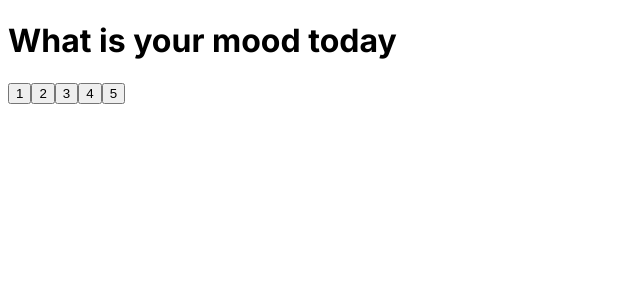
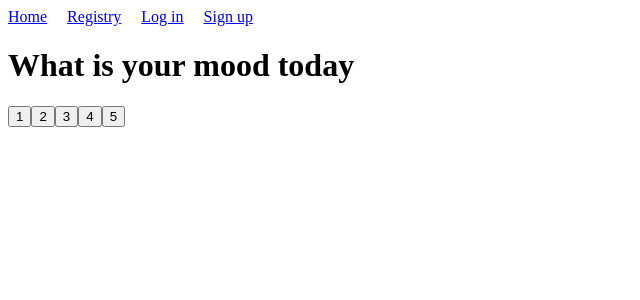
Before and after one commit to llopezin/mood_tracker, a Next.js app in the folder app/: page / in a window 1280 px wide. Shown: the top 300 px of the page, without its empty margins (0-640 px from the left). Built offline with nearby package versions, Linux system fonts and the light colour scheme; what @apollo/experimental-nextjs-app-support would draw is missing.

Commit message:
feat: includes main navigation through layout

```diff
--- a/app/src/app/layout.tsx
+++ b/app/src/app/layout.tsx
@@ -2,6 +2,7 @@ import "./globals.css";
 
 import { Inter } from "next/font/google";
 import type { Metadata } from "next";
+import { MainNav } from "@/components/mainNav";
 
 const inter = Inter({ subsets: ["latin"] });
 
@@ -16,8 +17,13 @@ export default function RootLayout({
   children: React.ReactNode;
 }>) {
   return (
-      <html lang="en">
-        <body className={inter.className}>{children}</body>
-      </html>
+    <html lang="en">
+      <body>
+        <header>
+          <MainNav />
+        </header>
+        <main>{children}</main>
+      </body>
+    </html>
   );
 }
--- a/app/src/app/page.tsx
+++ b/app/src/app/page.tsx
@@ -1,10 +1,9 @@
-import styles from "./page.module.css";
 import { MoodButton } from "@/components/moodButton";
 
 //TO DO - create button atom
 export default function Home() {
   return (
-    <main className={styles.main}>
+    <main>
       <h1>What is your mood today</h1>
       <MoodButton mood={1} />
       <MoodButton mood={2} />
--- /dev/null
+++ b/app/src/components/mainNav.module.scss
@@ -0,0 +1,4 @@
+.navigation {
+    display: flex;
+    gap: 20px;
+}
--- /dev/null
+++ b/app/src/components/mainNav.tsx
@@ -0,0 +1,14 @@
+import React from "react";
+import styles from "./mainNav.module.scss";
+import Link from "next/link";
+
+export const MainNav = () => {
+  return (
+    <nav className={styles.navigation}>
+      <Link href="/">Home</Link>
+      <Link href="/registry">Registry</Link>
+      <Link href="/login">Log in</Link>
+      <Link href="/sign-up">Sign up</Link>
+    </nav>
+  );
+};
```
Also changed, not shown: app/src/app/page.module.css (deleted).
